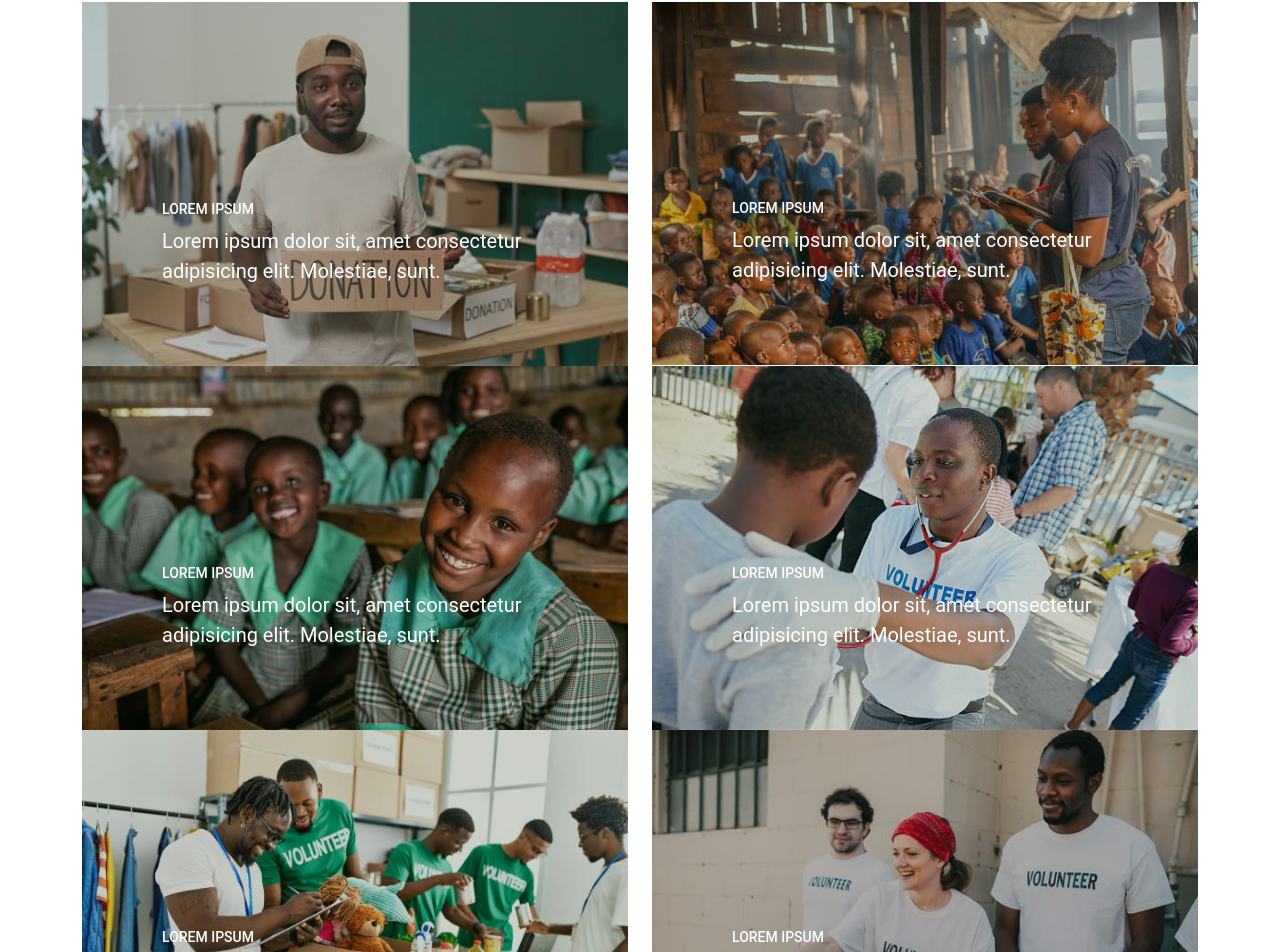
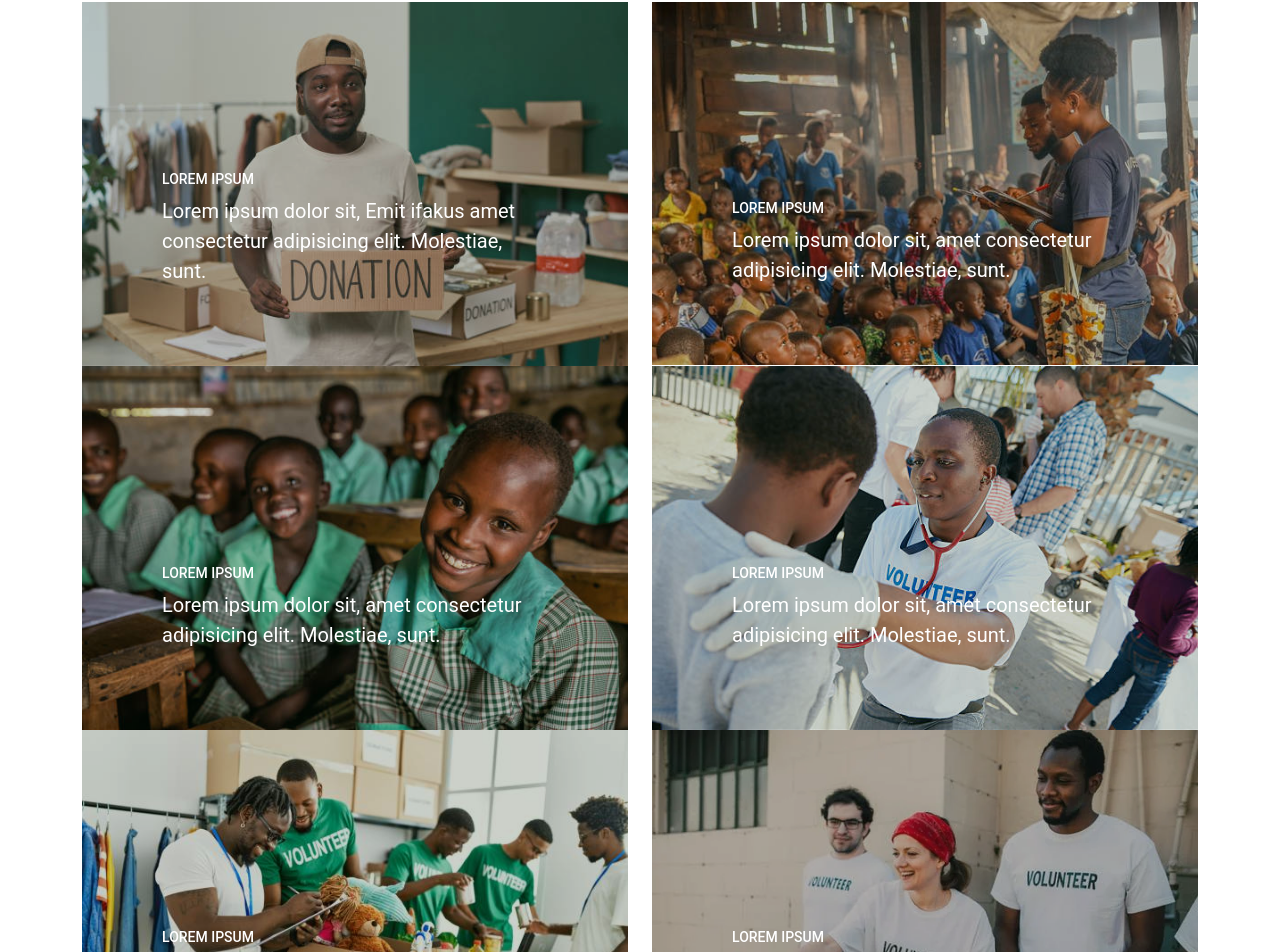
Before and after one commit to zeredogo/krypto-zone-charity, a React (Create React App) app: page / in a window 1280 px wide. Shown: the part 3915-4867 px from the top of the page. Built offline with nearby package versions, Linux system fonts and the light colour scheme.

Commit message:
updating commit

```diff
--- a/src/component/FinishedProject.jsx
+++ b/src/component/FinishedProject.jsx
@@ -21,7 +21,7 @@ const FinishedProject = () => {
                   <span className="des">
                     <h2>Lorem Ipsum</h2>
                     <p className="mb-0">
-                      Lorem ipsum dolor sit, amet consectetur
+                      Lorem ipsum dolor sit, Emit ifakus amet consectetur
                       adipisicing elit. Molestiae, sunt.
                     </p>
                   </span>
```
